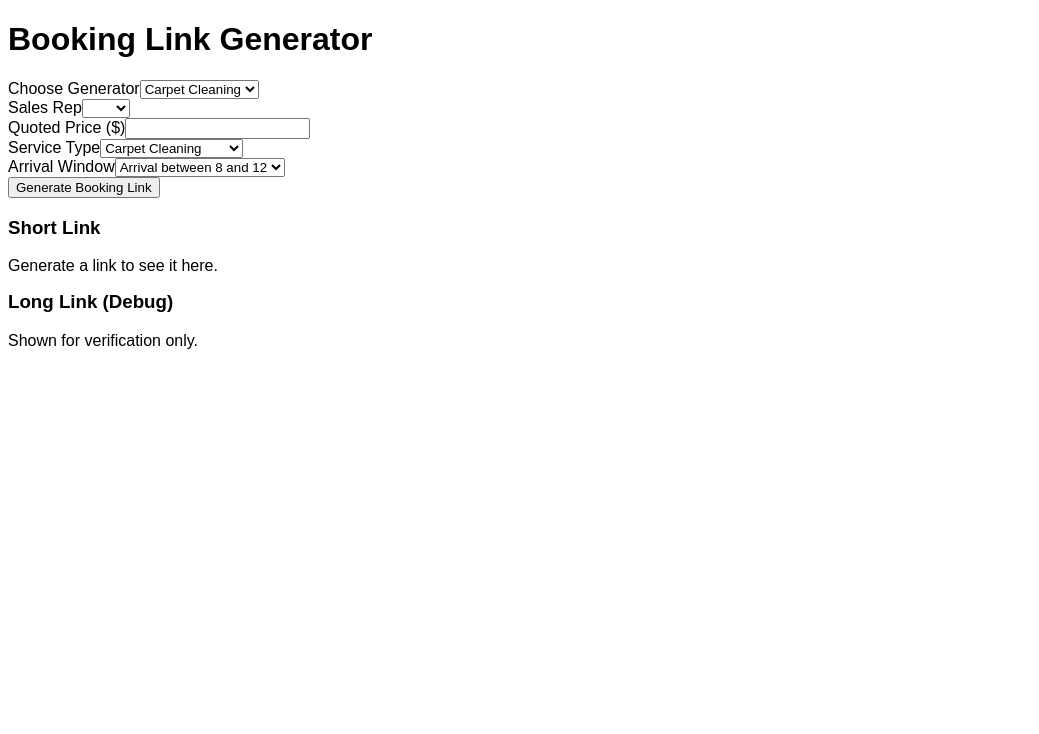
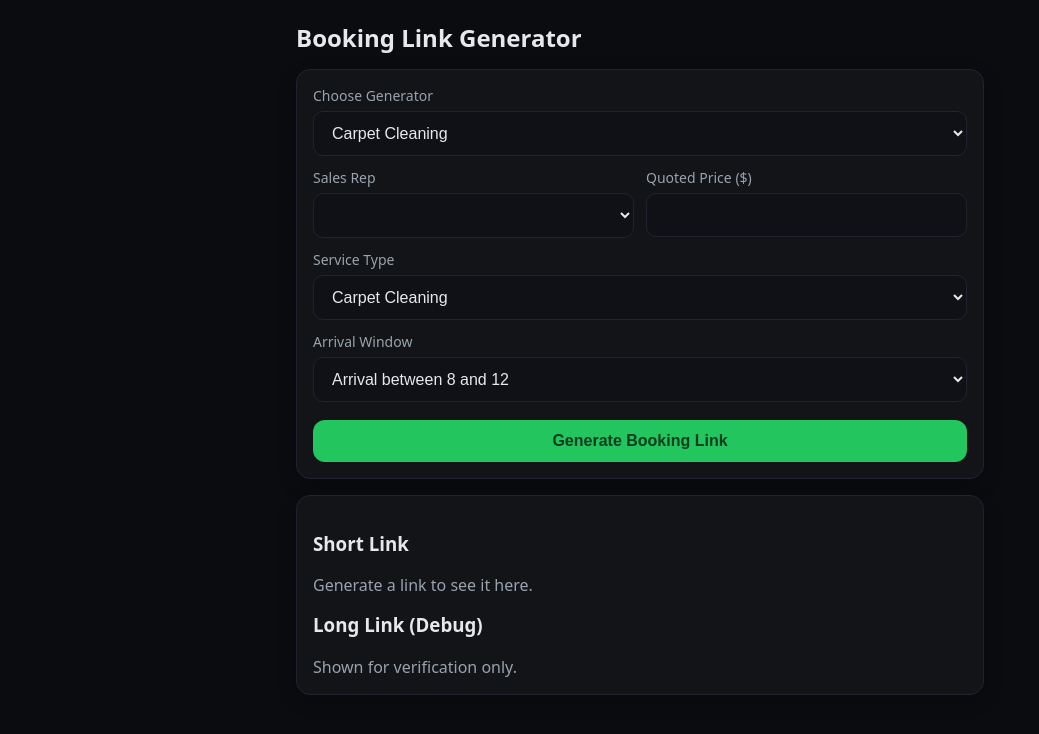
Before and after one commit to Samedaysteamer/booking-link-generator, a React (Vite) app: page / in a window 1280 px wide. Shown: the top 734 px of the page, without its empty margins (0-1039 px from the left). Built offline with nearby package versions, Linux system fonts and the light colour scheme.

Commit message:
Update BookingLinkGenerator.css

```diff
--- a/BookingLinkGenerator.css
+++ b/BookingLinkGenerator.css
@@ -1,4 +1,130 @@
-/* BookingLinkGenerator.css */
-body {
-  font-family: Arial, sans-serif;
+/* Mobile-first, clean, thumb-friendly UI */
+
+:root {
+  --bg: #0b0c10;
+  --card: #121418;
+  --text: #e6e8ec;
+  --muted: #9aa3ad;
+  --primary: #22c55e;  /* green */
+  --primary-ink: #0b3d1f;
+  --border: #1f2430;
 }
+
+* { box-sizing: border-box; }
+
+html, body {
+  margin: 0;
+  padding: 0;
+  background: var(--bg);
+  color: var(--text);
+  font-family: system-ui, -apple-system, Segoe UI, Roboto, Arial, sans-serif;
+}
+
+.container {
+  max-width: 720px;
+  margin: 0 auto;
+  padding: 16px;
+}
+
+.title {
+  margin: 8px 0 16px;
+  font-size: 24px;
+  line-height: 1.2;
+}
+
+.card {
+  background: var(--card);
+  border: 1px solid var(--border);
+  border-radius: 14px;
+  padding: 16px;
+  margin-bottom: 16px;
+  box-shadow: 0 6px 18px rgba(0,0,0,0.25);
+}
+
+.form-group {
+  margin-bottom: 12px;
+}
+
+.form-row {
+  display: grid;
+  grid-template-columns: 1fr;
+  gap: 12px;
+}
+.form-row .half { width: 100%; }
+
+/* Tablets and up: two columns */
+@media (min-width: 640px) {
+  .form-row { grid-template-columns: 1fr 1fr; }
+}
+
+label {
+  display: block;
+  font-size: 14px;
+  margin-bottom: 6px;
+  color: var(--muted);
+}
+
+input[type="number"],
+input[type="text"],
+select,
+textarea {
+  width: 100%;
+  padding: 12px 14px;
+  border-radius: 10px;
+  border: 1px solid var(--border);
+  background: #0f1116;
+  color: var(--text);
+  font-size: 16px;
+  outline: none;
+}
+
+input:disabled,
+select:disabled {
+  opacity: 0.6;
+}
+
+.hint {
+  display: block;
+  margin-top: 6px;
+  font-size: 12px;
+  color: var(--muted);
+}
+
+.btn-primary,
+.btn-secondary {
+  display: inline-flex;
+  align-items: center;
+  justify-content: center;
+  gap: 8px;
+  border: none;
+  border-radius: 12px;
+  padding: 12px 16px;
+  font-size: 16px;
+  cursor: pointer;
+}
+
+.btn-primary {
+  width: 100%;
+  background: var(--primary);
+  color: var(--primary-ink);
+  font-weight: 700;
+  margin-top: 6px;
+}
+
+.btn-secondary {
+  background: transparent;
+  border: 1px solid var(--border);
+  color: var(--text);
+  margin-left: 10px;
+}
+
+.link {
+  word-break: break-all;
+  color: #60a5fa;
+  text-decoration: underline;
+}
+
+.muted {
+  color: var(--muted);
+  margin: 0;
+}
```
